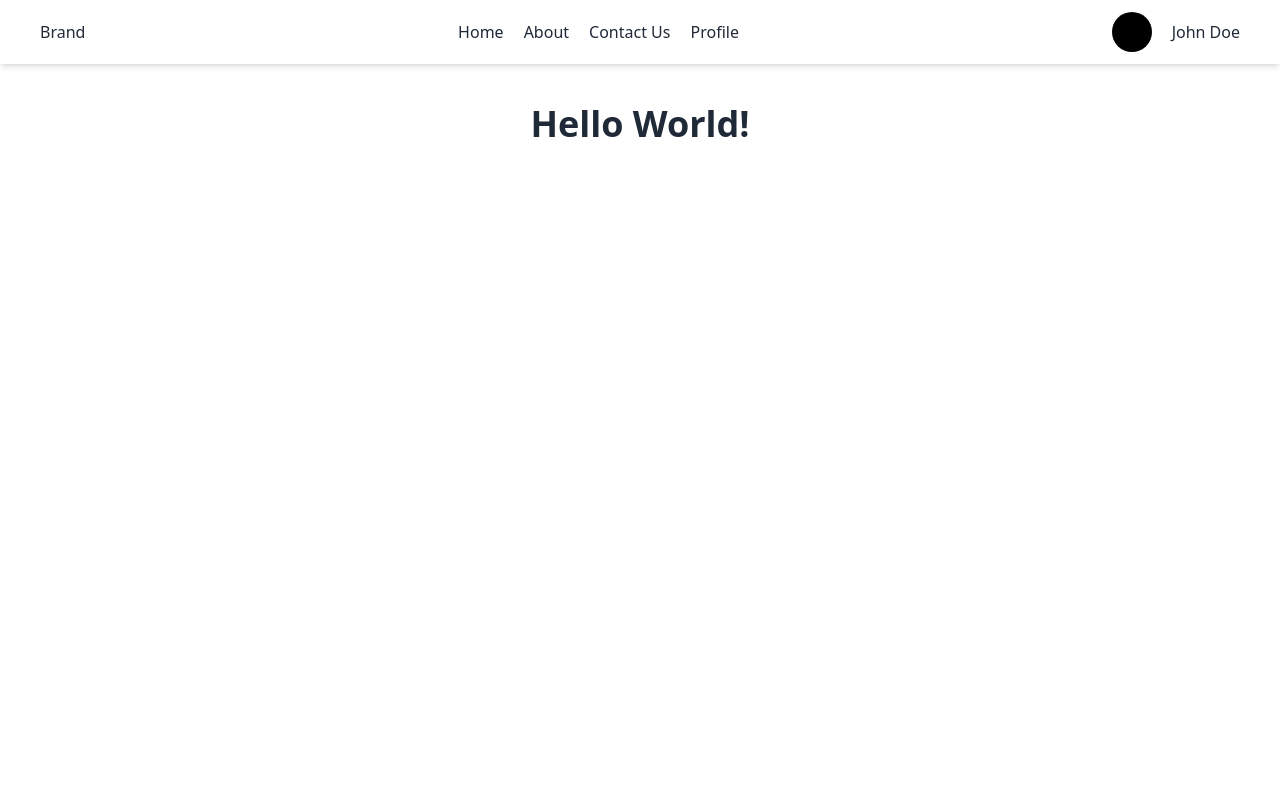
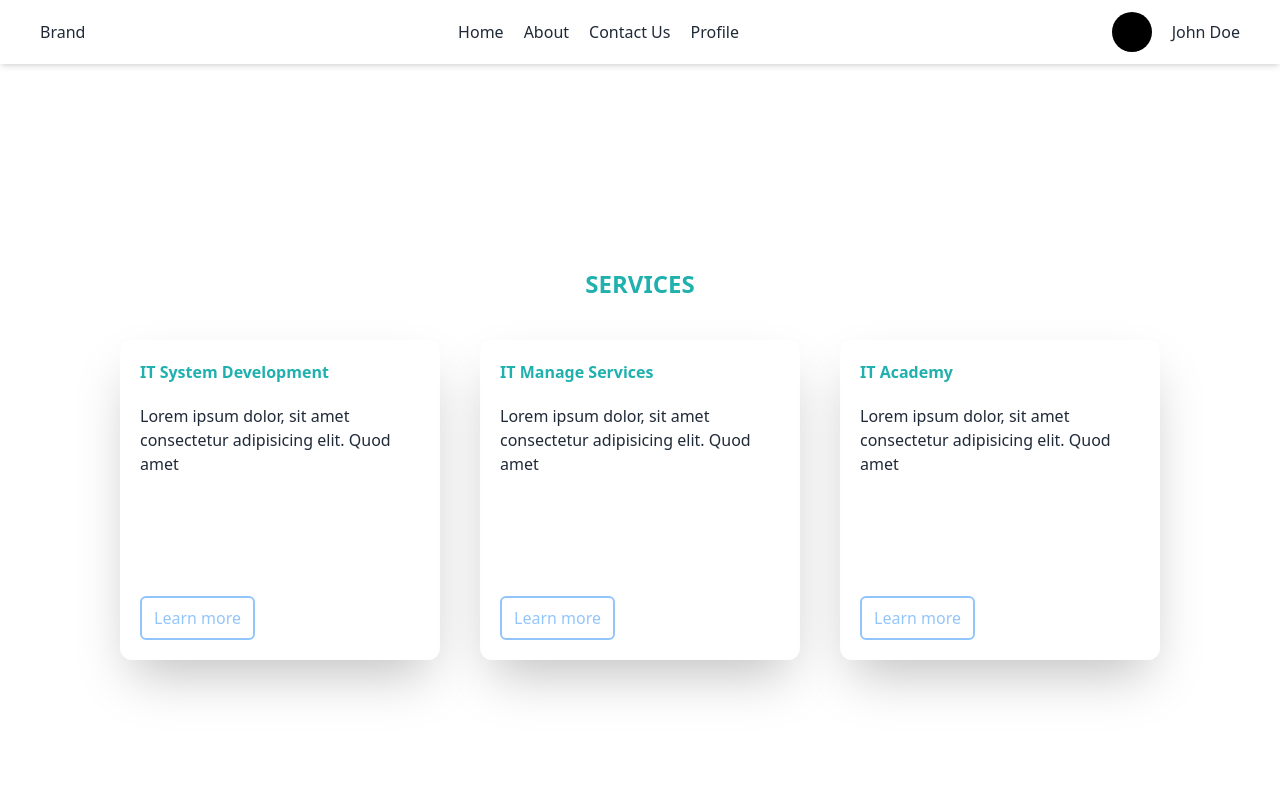
Before and after one commit to fulsep/fgh21-team-project, a React (Vite) app: page / in a window 1280 px wide. Shown: the top 800 px of the page. Built offline with nearby package versions, Linux system fonts and the light colour scheme.

Commit message:
feth: slicing home-page

```diff
--- a/src/pages/Home.jsx
+++ b/src/pages/Home.jsx
@@ -1,14 +1,65 @@
-import React from 'react'
-import Layout from '../components/Layout'
+import React from "react";
+import Layout from "../components/Layout";
+import { Link } from "react-router-dom";
 
 function Home() {
   return (
     <Layout>
-        <div className='min-h-screen p-10'>
-            <div className='text-4xl font-bold flex justify-center'>Hello World!</div>
+      <div className="min-h-screen p-10 flex flex-col w-full justify-center items-center gap-10">
+        <h1 className="text-[#20b1af] text-2xl font-semibold uppercase">
+          Services
+        </h1>
+        <div className="flex gap-10">
+          <div className="shadow-2xl h-80 w-80 rounded-xl p-5 flex flex-col gap-5">
+            <div className="text-[#20b1af] font-semibold">
+              IT System Development
+            </div>
+            <div className="flex-1">
+              <article>
+                Lorem ipsum dolor, sit amet consectetur adipisicing elit. Quod
+                amet
+              </article>
+            </div>
+            <div>
+              <button className="px-3 py-2 border-2 border-blue-300 text-blue-300 rounded-md">
+                Learn more
+              </button>
+            </div>
+          </div>
+          <div className="shadow-2xl h-80 w-80 rounded-xl p-5 flex flex-col gap-5">
+            <div className="text-[#20b1af] font-semibold">
+              IT Manage Services
+            </div>
+            <div className="flex-1">
+              <article>
+                Lorem ipsum dolor, sit amet consectetur adipisicing elit. Quod
+                amet
+              </article>
+            </div>
+            <div>
+              <button className="px-3 py-2 border-2 border-blue-300 text-blue-300 rounded-md">
+                Learn more
+              </button>
+            </div>
+          </div>
+          <div className="shadow-2xl h-80 w-80 rounded-xl p-5 flex flex-col gap-5">
+            <div className="text-[#20b1af] font-semibold">IT Academy</div>
+            <div className="flex-1">
+              <article>
+                Lorem ipsum dolor, sit amet consectetur adipisicing elit. Quod
+                amet
+              </article>
+            </div>
+            <div>
+              <button className="px-3 py-2 border-2 border-blue-300 text-blue-300 rounded-md">
+                Learn more
+              </button>
+            </div>
+          </div>
         </div>
+      </div>
     </Layout>
-  )
+  );
 }
 
-export default Home
+export default Home;
```
